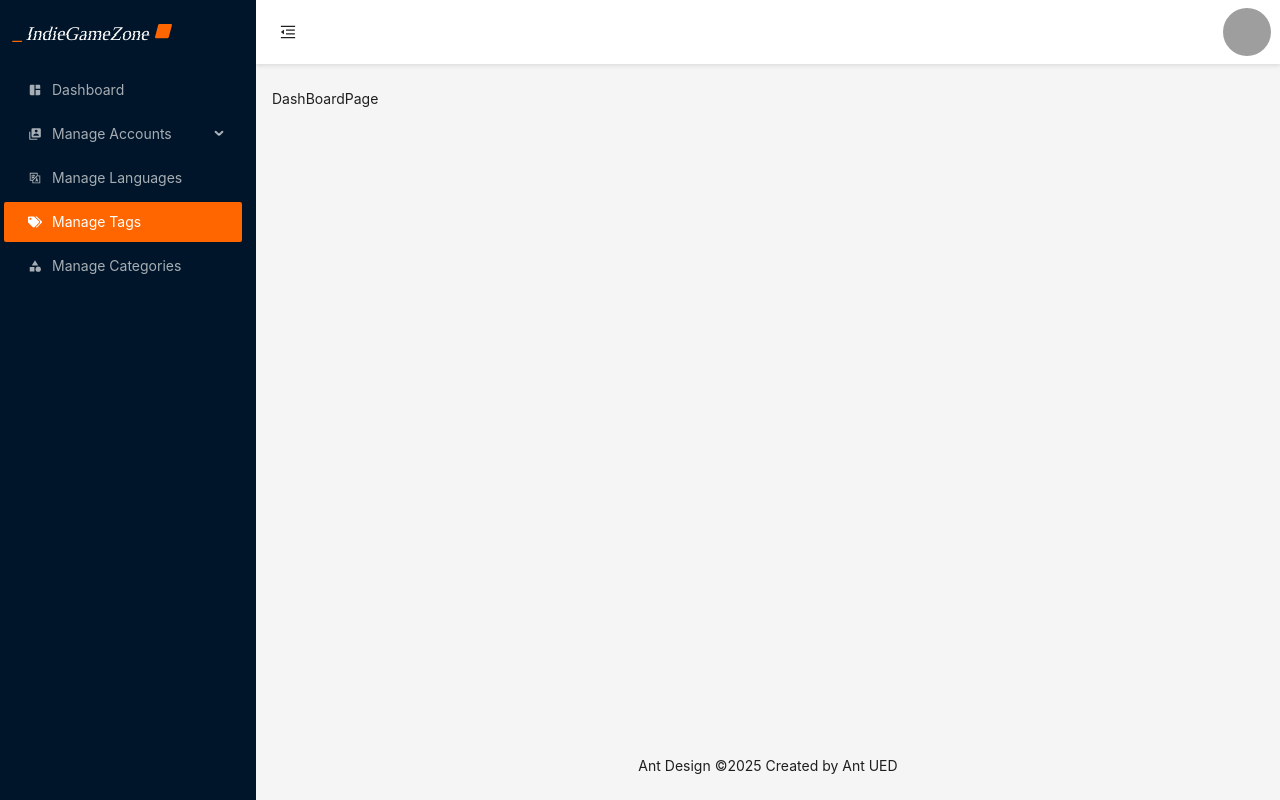
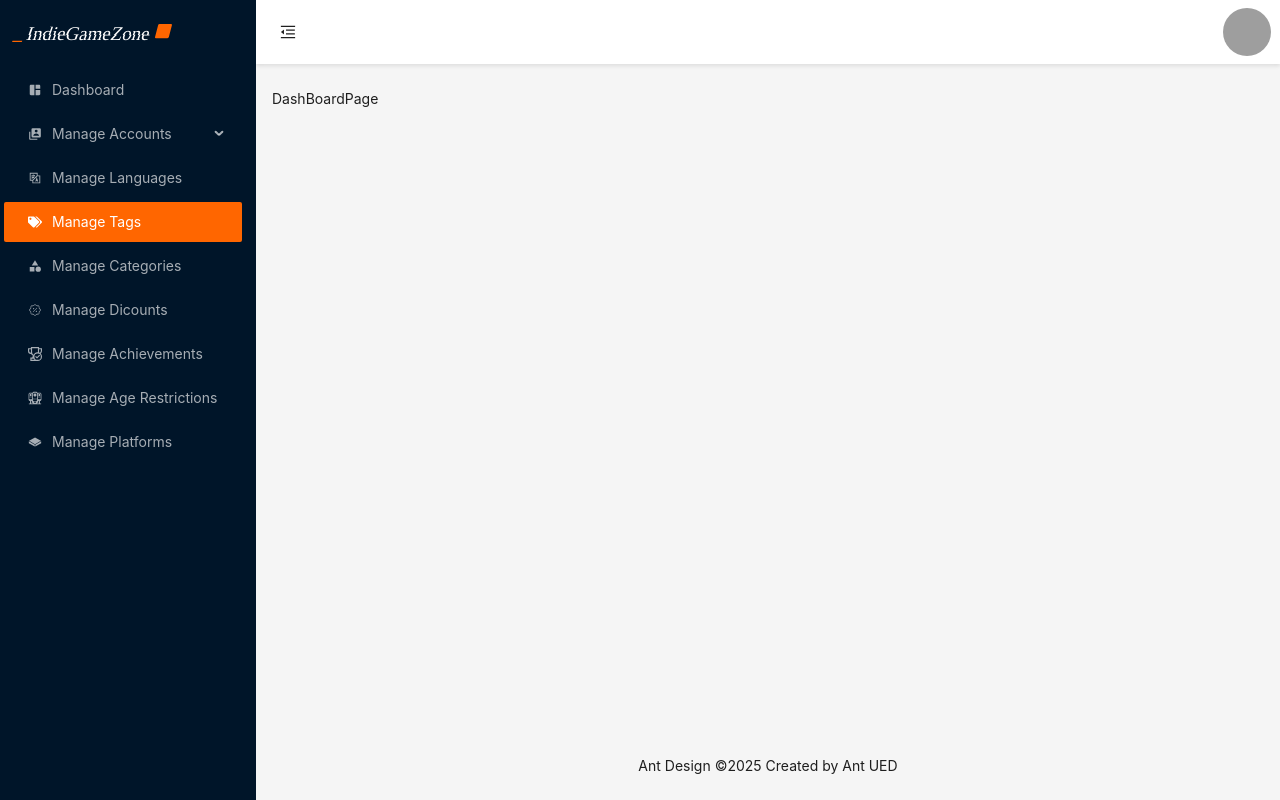
Before and after one commit to huyngse/SEP490_IndieGameZone_FE, a React (Vite) app: page /admin in a window 1280 px wide. Built offline with nearby package versions, Linux system fonts and the light colour scheme; no server answers; grey boxes are pictures that could not be loaded.

Commit message:
fix(admin dashboard): add menu item

```diff
--- a/src/layouts/admin-layout.tsx
+++ b/src/layouts/admin-layout.tsx
@@ -9,6 +9,9 @@ import { MdCategory, MdSpaceDashboard } from "react-icons/md";
 import { BiSolidUserAccount } from "react-icons/bi";
 import { LiaLanguageSolid } from "react-icons/lia";
 import { FaTags } from "react-icons/fa";
+import { CiDiscount1 } from "react-icons/ci";
+import { GrAchievement } from "react-icons/gr";
+import { GiAbstract018, GiFlatPlatform } from "react-icons/gi";
 
 const { Header, Content, Footer, Sider } = Layout;
 
@@ -83,6 +86,42 @@ const AdminLayout = ({ children }: { children: ReactNode }) => {
       },
 
     },
+    {
+      key: "6",
+      icon: <CiDiscount1 />,
+      label: "Manage Dicounts",
+      onClick: () => {
+        navigate("/admin/manage-categories");
+      },
+
+    },
+    {
+      key: "7",
+      icon: <GrAchievement />,
+      label: "Manage Achievements",
+      onClick: () => {
+        navigate("/admin/manage-categories");
+      },
+
+    },
+      {
+      key: "8",
+      icon: <GiAbstract018 />,
+      label: "Manage Age Restrictions",
+      onClick: () => {
+        navigate("/admin/manage-categories");
+      },
+
+    },
+        {
+      key: "8",
+      icon: <GiFlatPlatform />,
+      label: "Manage Platforms",
+      onClick: () => {
+        navigate("/admin/manage-categories");
+      },
+
+    },
   ];
   const {
     token: { colorBgContainer },
```
